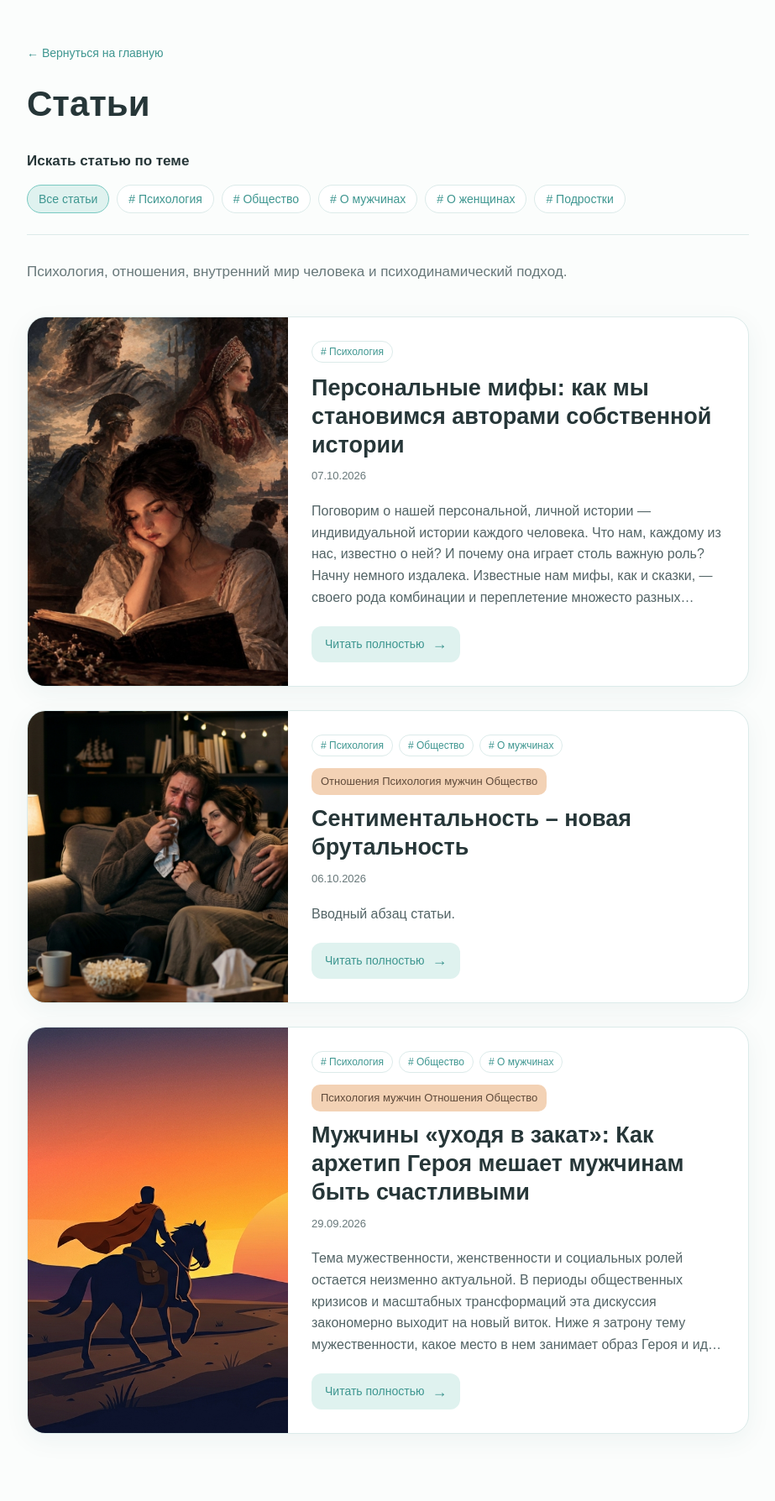
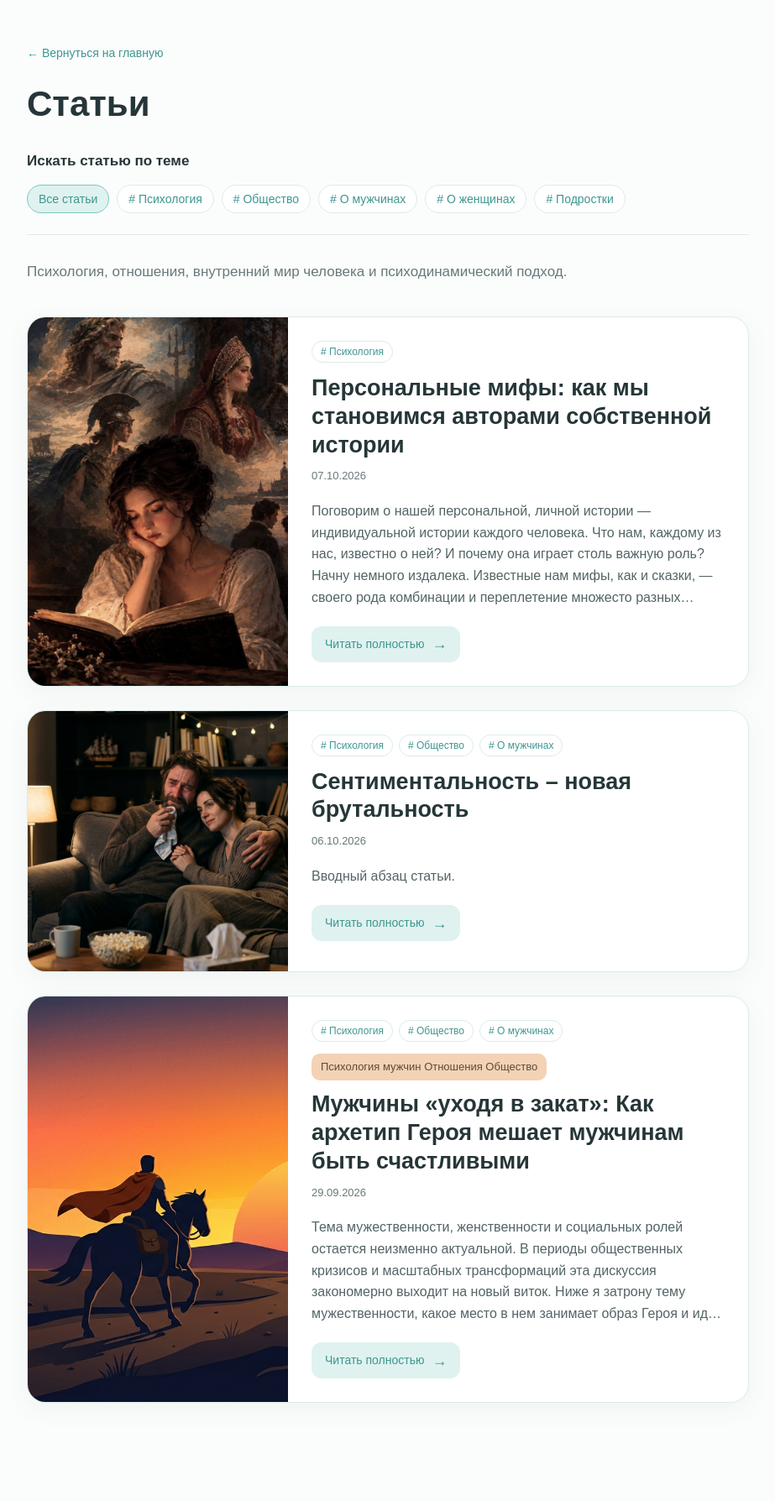
Before and after one commit to zerbe25-gif/zerbe25-gif.github.io, a Jekyll site: the page built from articles.md, in a window 1280 px wide. Shown: the whole page at 84% size, without its empty margins (178-1101 px from the left). Built offline with Jekyll 4.4.1, drawn with Linux system fonts in a browser that asks for light colours; after the commit the page ends 1751 px from its top, so only the background shows below that.

Commit message:
Update 2026-10-06-sentimentalnost-navaja-brutalnost.md

```diff
--- a/_posts/2026-10-06-sentimentalnost-navaja-brutalnost.md
+++ b/_posts/2026-10-06-sentimentalnost-navaja-brutalnost.md
@@ -2,7 +2,7 @@
 layout: post
 title: "Сентиментальность – новая брутальность"
 date: 2026-10-06
-category: "Отношения Психология мужчин Общество"
+category:
 image: "/images/Atikel-2.jpg"
 tags:
   - "Психология"
```
